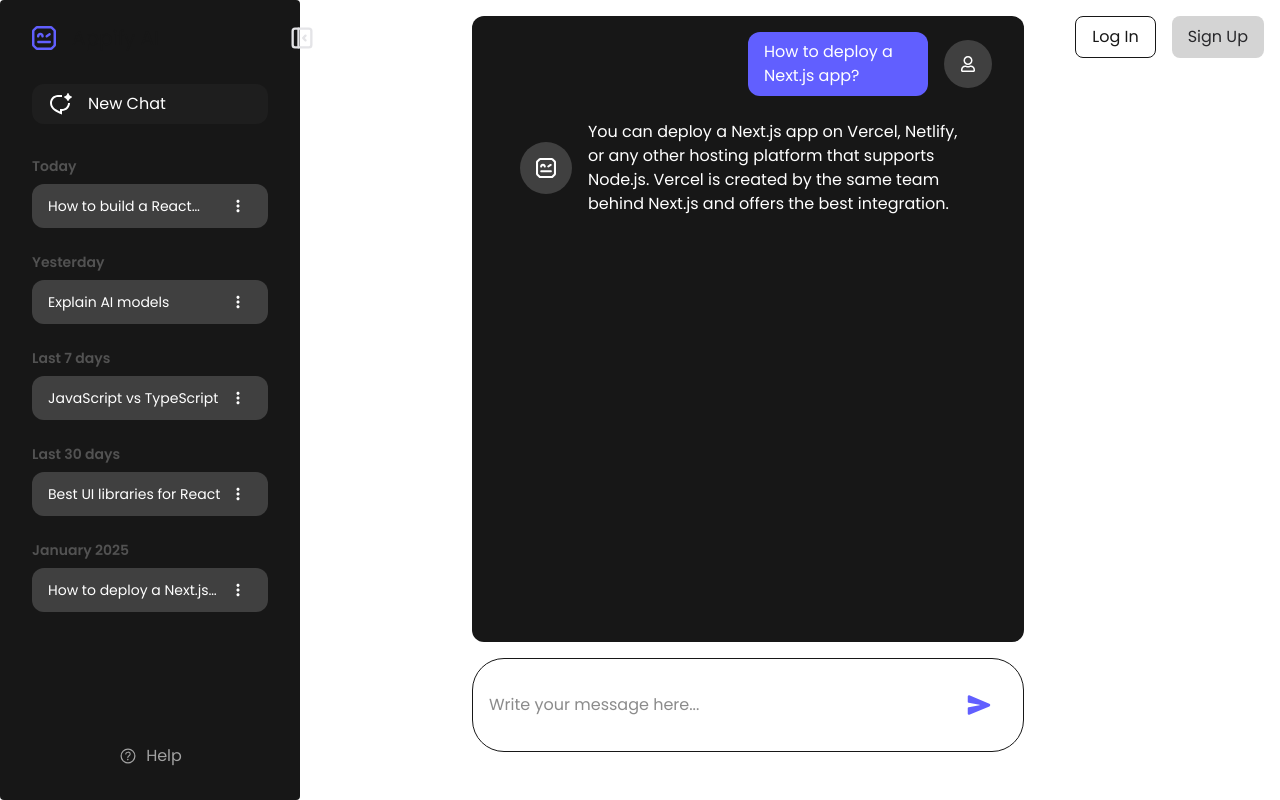
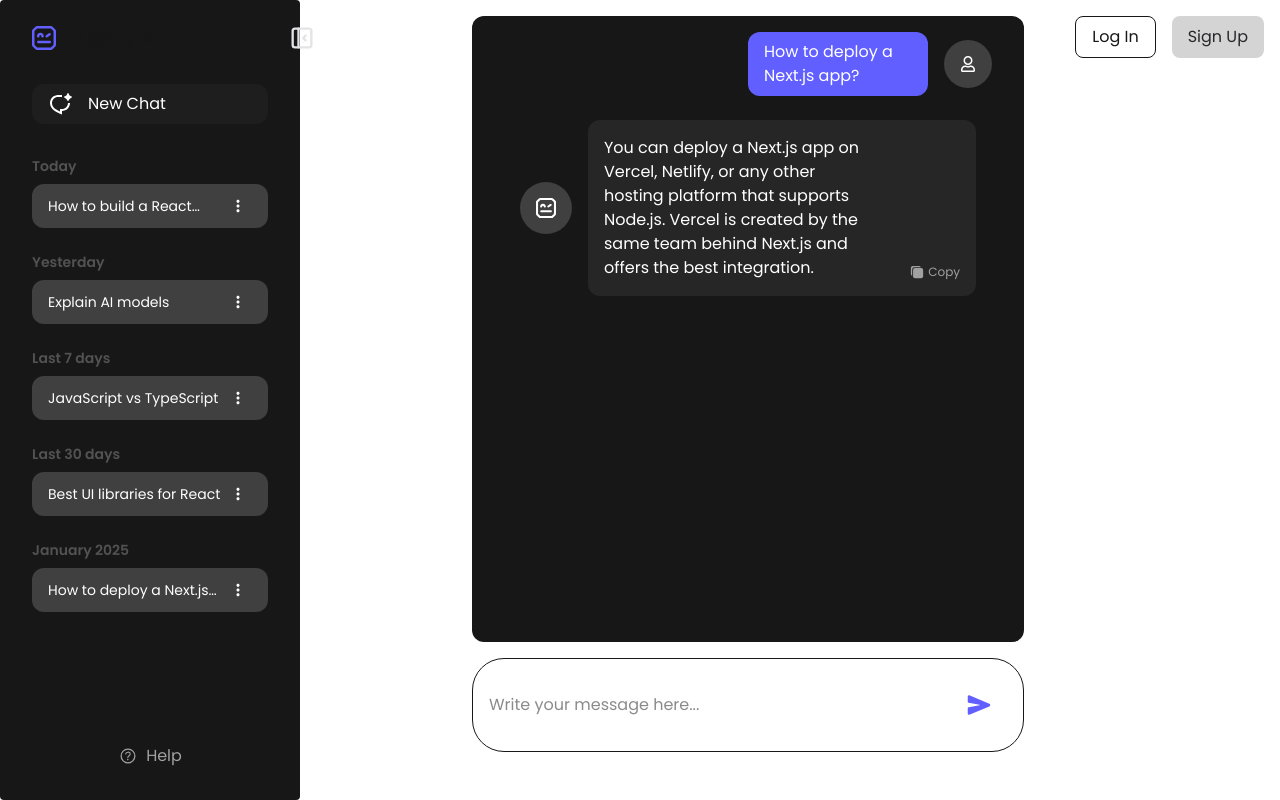
Before and after one commit to NOCKTOWL/appify-devs-test, a Next.js app: page /chat in a window 1280 px wide. Built offline with nearby package versions, Linux system fonts and the light colour scheme.

Commit message:
feat: add copy to clipboard functionality in Chat component; enhance message display with loading state

```diff
--- a/app/components/Chat.jsx
+++ b/app/components/Chat.jsx
@@ -8,7 +8,7 @@ import { TextPlugin } from "gsap/TextPlugin";
 
 import Profile from "./Profile";
 
-import { IoSend, IoAttach } from "react-icons/io5";
+import { IoSend, IoAttach, IoCopy, IoCheckmark } from "react-icons/io5";
 import { SiRobotframework } from "react-icons/si";
 import { FaRegUser } from "react-icons/fa";
 
@@ -16,6 +16,7 @@ const Chat = () => {
   const [message, setMessage] = useState("");
   const [messages, setMessages] = useState([]);
   const [loading, setLoading] = useState(false);
+  const [copiedIndex, setCopiedIndex] = useState(null);
 
   const [animatingIndex, setAnimatingIndex] = useState(null);
 
@@ -121,24 +122,30 @@ const Chat = () => {
       const responseElement = responseRefs.current[animatingIndex]?.current;
 
       if (responseElement && responseText) {
-        // First set the element to empty
         responseElement.textContent = "";
 
         // Then animate the text appearing
         gsap.to(responseElement, {
-          duration: Math.min(responseText.length * 0.01, 3), // Cap at 3 seconds for very long responses
+          duration: Math.min(responseText.length * 0.01, 3),
           text: {
             value: responseText,
-            delimiter: "", // No delimiter means character by character
+            delimiter: "",
           },
           ease: "none",
           onComplete: () => {
-            setAnimatingIndex(null); // Reset animating index when done
+            setAnimatingIndex(null);
           },
         });
       }
     }
   }, [animatingIndex, messages]);
+
+  const copyToClipboard = (text, index) => {
+    navigator.clipboard.writeText(text).then(() => {
+      setCopiedIndex(index);
+      setTimeout(() => setCopiedIndex(null), 2000);
+    });
+  };
 
   return (
     <div className="h-screen flex flex-col gap-4 mx-60">
@@ -159,12 +166,13 @@ const Chat = () => {
               </div>
               <div className="flex justify-start">
                 <div
-                  className="flex items-center w-max px-4 py-2 text-white rounded-xl"
+                  className="flex items-center w-max px-4 py-2 text-white rounded-xl "
                   ref={chatRef}
                 >
                   <div className="bg-neutral-700 rounded-full p-4 mr-4">
                     <SiRobotframework size={20} />
                   </div>
+                  <div className="flex items-center w-full p-4 rounded-xl bg-neutral-800">
                     {msg.isLoading ? (
                       <video autoPlay loop muted className="w-12 h-12">
                         <source src="/loader_dots.webm" type="video/webm" />
@@ -172,6 +180,25 @@ const Chat = () => {
                     ) : (
                       <div ref={getResponseRef(index)}>{msg.response}</div>
                     )}
+                    {!msg.isLoading && msg.response && (
+                      <button
+                        onClick={() => copyToClipboard(msg.response, index)}
+                        className="self-end pl-8 mt-2 flex items-center gap-1 text-xs text-neutral-400 hover:text-neutral-200 transition-colors duration-150 cursor-pointer"
+                      >
+                        {copiedIndex === index ? (
+                          <>
+                            <IoCheckmark size={16} className="text-green-500" />
+                            Copied!
+                          </>
+                        ) : (
+                          <>
+                            <IoCopy size={14} />
+                            Copy
+                          </>
+                        )}
+                      </button>
+                    )}
+                  </div>
                 </div>
               </div>
             </div>
```
Lines whose indentation alone changed are shown as unchanged.
